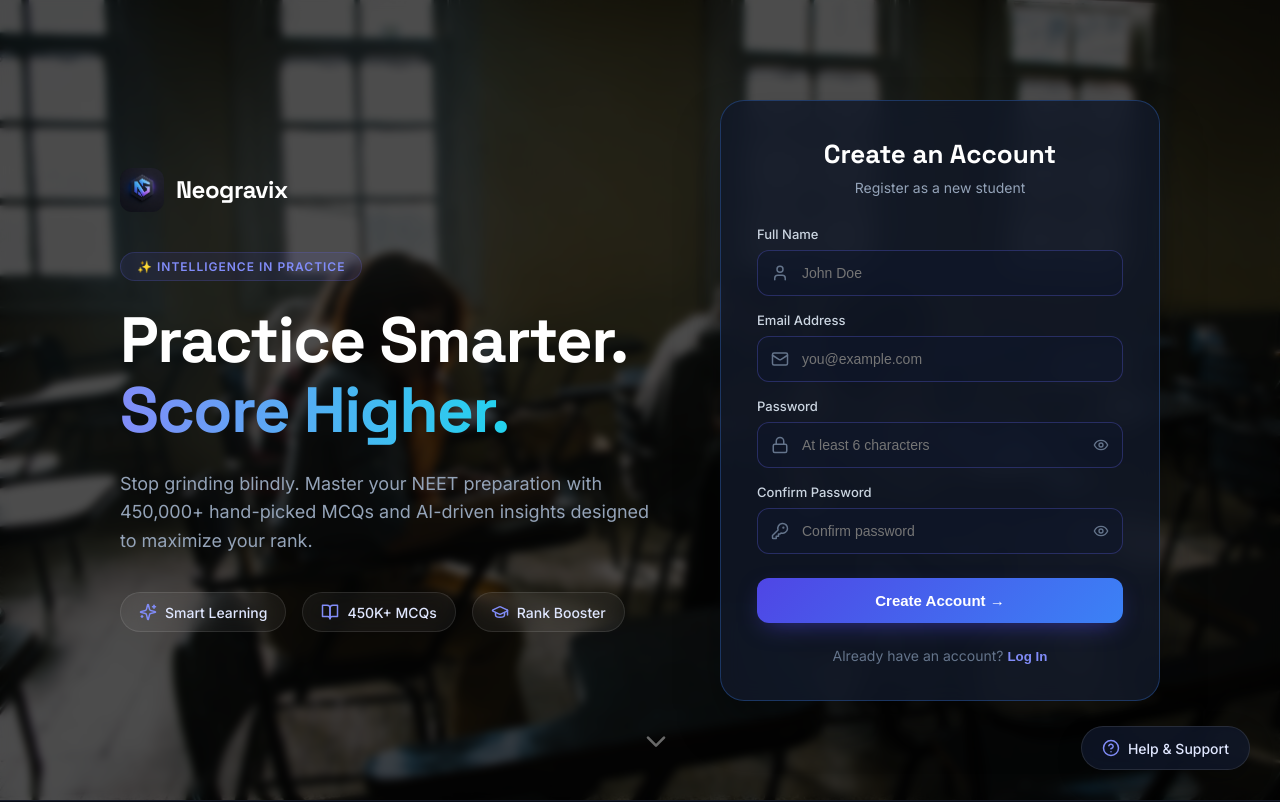
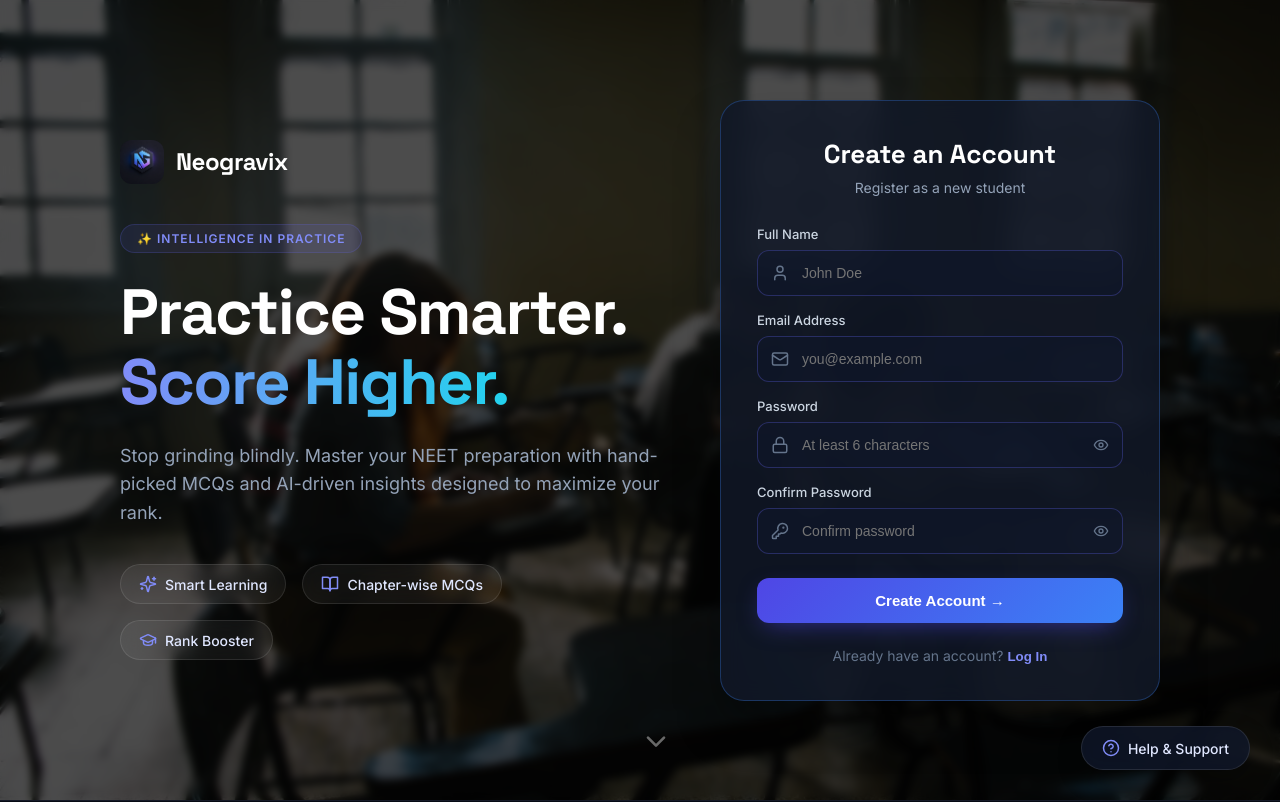
Before and after one commit to Divyansh-srivas/neet-test-app, a React (Vite) app: page / in a window 1280 px wide. Shown: the top 802 px of the page. Built offline with nearby package versions, Linux system fonts and the light colour scheme; no server answers.

Commit message:
Remove references to 4500000 MCQs

```diff
--- a/src/pages/AuthPage.jsx
+++ b/src/pages/AuthPage.jsx
@@ -252,11 +252,11 @@ export default function AuthPage({ forceSetPassword }) {
             marginBottom: 36,
             lineHeight: 1.6
           }}>
-            Stop grinding blindly. Master your NEET preparation with 450,000+ hand-picked MCQs and AI-driven insights designed to maximize your rank.
+            Stop grinding blindly. Master your NEET preparation with hand-picked MCQs and AI-driven insights designed to maximize your rank.
           </p>
 
           <div style={{ display: 'flex', gap: 16, flexWrap: 'wrap' }}>
-            {[{ icon: Sparkles, text: 'Smart Learning' }, { icon: BookOpen, text: '450K+ MCQs' }, { icon: GraduationCap, text: 'Rank Booster' }].map((item, i) => (
+            {[{ icon: Sparkles, text: 'Smart Learning' }, { icon: BookOpen, text: 'Chapter-wise MCQs' }, { icon: GraduationCap, text: 'Rank Booster' }].map((item, i) => (
               <div key={i} style={featurePillStyle}><item.icon size={18} color="#818cf8" /><span style={{ color: '#e0e7ff', fontWeight: 500 }}>{item.text}</span></div>
             ))}
           </div>
```
